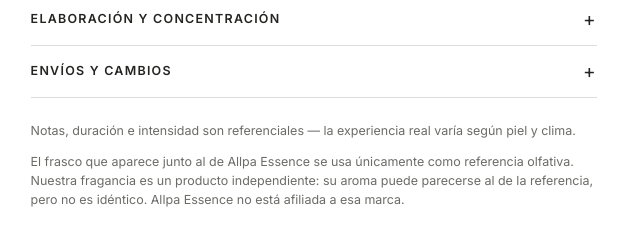
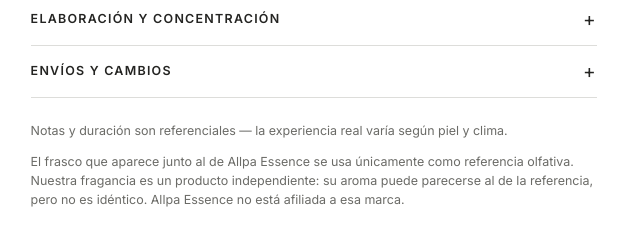
Before and after one commit to GP935/allpaessenceR, a plain HTML site: page producto.html in a window 1280 px wide. Shown: the part 1140-1380 px from the top of the page, 635-1275 px from the left. Drawn offline with nearby package versions, Linux system fonts and the light colour scheme; no server answers.

Commit message:
Ficha de producto: nota referencial sin intensidad
Co-Authored-By: Claude Sonnet 5.5 <noreply@anthropic.com>

```diff
--- a/producto.html
+++ b/producto.html
@@ -338,7 +338,7 @@
             </details>
           </div>
 
-          <p class="product-detail__note">Notas, duración e intensidad son referenciales — la experiencia real varía según piel y clima.</p>
+          <p class="product-detail__note">Notas y duración son referenciales — la experiencia real varía según piel y clima.</p>
           <p class="product-detail__note product-detail__note--reference">El frasco que aparece junto al de Allpa Essence se usa únicamente como referencia olfativa. Nuestra fragancia es un producto independiente: su aroma puede parecerse al de la referencia, pero no es idéntico. Allpa Essence no está afiliada a esa marca.</p>
         </div>
 
```
